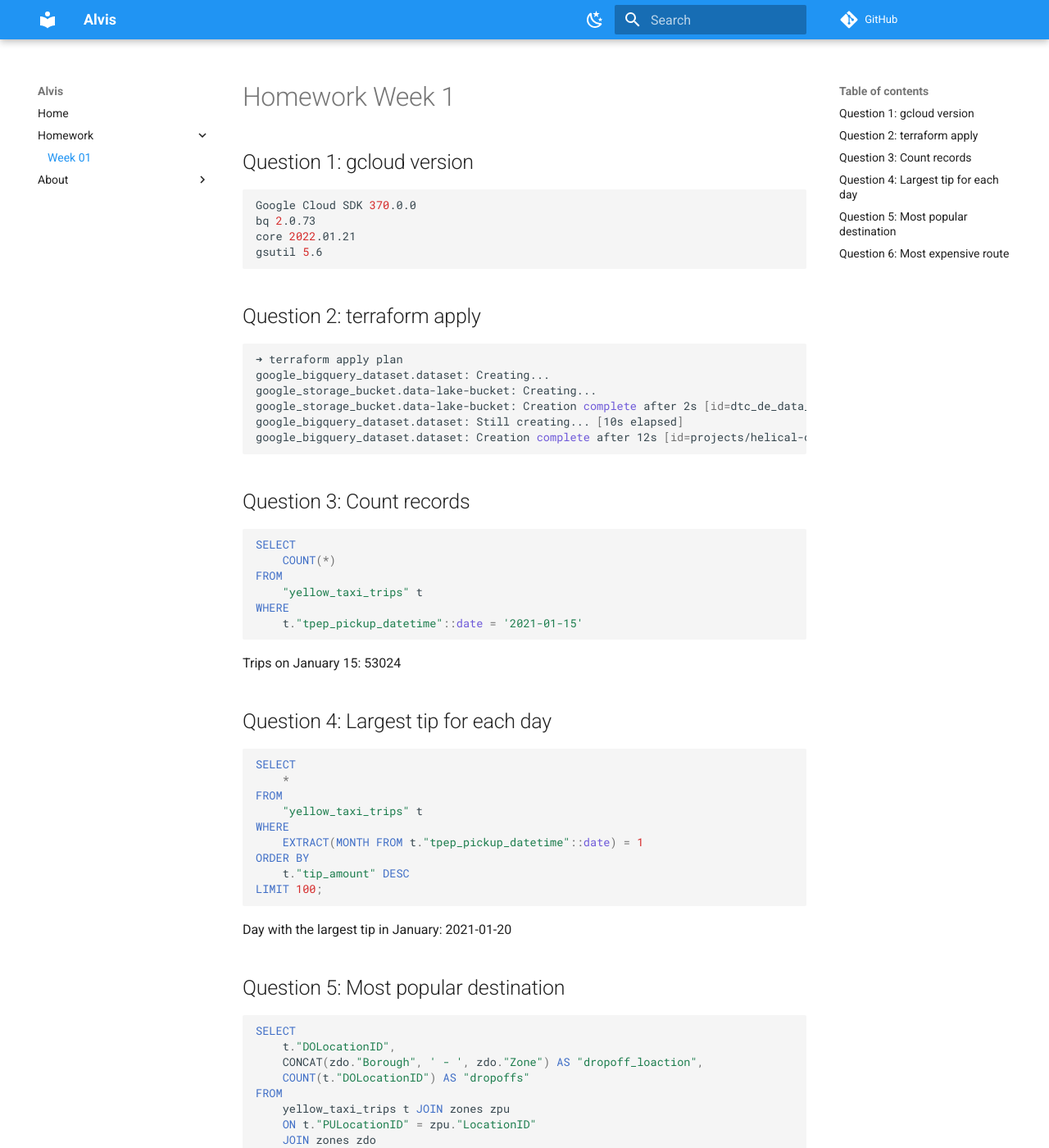
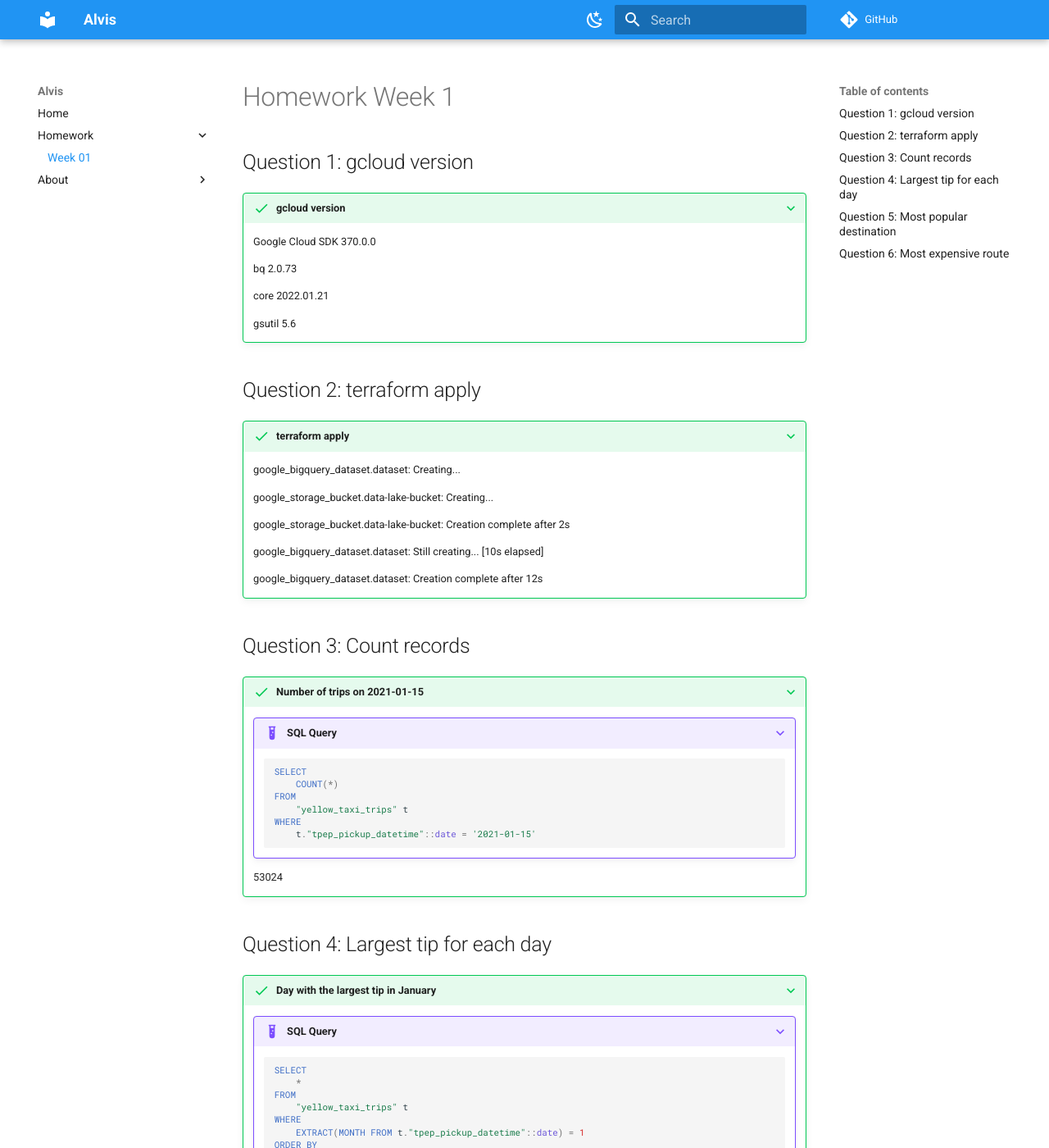
Before and after one commit to samuel-odinware/alvis, an MkDocs documentation site: the page built from docs/homework/week-01.md, in a window 1280 px wide and 1400 px high. Shown: the whole window at 82% size. Built offline with MkDocs 1.6.1 and Material for MkDocs 9.7.7, drawn with Linux system fonts in a browser that asks for light colours; comment, search, counter and statistics services are not loaded; some of the changed text lies outside the part shown.

Commit message:
docs: :memo: Add week 01 homework

````diff
--- a/docs/homework/week-01.md
+++ b/docs/homework/week-01.md
@@ -2,92 +2,115 @@
 
 ## Question 1: gcloud version
 
-```zsh
-Google Cloud SDK 370.0.0
-bq 2.0.73
-core 2022.01.21
-gsutil 5.6
-```
+???+ success "gcloud version"
+	Google Cloud SDK 370.0.0
+
+	bq 2.0.73
+
+	core 2022.01.21
+
+	gsutil 5.6
+
 
 ## Question 2: terraform apply
 
-```zsh
-➜ terraform apply plan
-google_bigquery_dataset.dataset: Creating...
-google_storage_bucket.data-lake-bucket: Creating...
-google_storage_bucket.data-lake-bucket: Creation complete after 2s [id=dtc_de_data_lake_helical-chemist-338917]
-google_bigquery_dataset.dataset: Still creating... [10s elapsed]
-google_bigquery_dataset.dataset: Creation complete after 12s [id=projects/helical-chemist-338917/datasets/trips_data_all]
-```
+???+ success "terraform apply"
+
+	google_bigquery_dataset.dataset: Creating...
+
+	google_storage_bucket.data-lake-bucket: Creating...
+
+	google_storage_bucket.data-lake-bucket: Creation complete after 2s
+
+	google_bigquery_dataset.dataset: Still creating... [10s elapsed]
+
+	google_bigquery_dataset.dataset: Creation complete after 12s
+
 
 ## Question 3: Count records
 
-```sql
-SELECT
-	COUNT(*)
-FROM
-	"yellow_taxi_trips" t
-WHERE
-	t."tpep_pickup_datetime"::date = '2021-01-15'
-```
+???+ success "Number of trips on 2021-01-15"
 
-Trips on January 15: 53024
+	???+ example "SQL Query"
+
+		```sql
+		SELECT
+			COUNT(*)
+		FROM
+			"yellow_taxi_trips" t
+		WHERE
+			t."tpep_pickup_datetime"::date = '2021-01-15'
+		```
+
+	53024
 
 ## Question 4: Largest tip for each day
 
-```sql
-SELECT
-	*
-FROM
-	"yellow_taxi_trips" t
-WHERE
-	EXTRACT(MONTH FROM t."tpep_pickup_datetime"::date) = 1
-ORDER BY
-	t."tip_amount" DESC
-LIMIT 100;
-```
+???+ success "Day with the largest tip in January"
 
-Day with the largest tip in January: 2021-01-20
+	???+ example "SQL Query"
+
+		```sql
+		SELECT
+			*
+		FROM
+			"yellow_taxi_trips" t
+		WHERE
+			EXTRACT(MONTH FROM t."tpep_pickup_datetime"::date) = 1
+		ORDER BY
+			t."tip_amount" DESC
+		LIMIT 100;
+		```
+
+	2021-01-20
 
 ## Question 5: Most popular destination
 
-```sql
-SELECT
-	t."DOLocationID",
-	CONCAT(zdo."Borough", ' - ', zdo."Zone") AS "dropoff_loaction",
-	COUNT(t."DOLocationID") AS "dropoffs"
-FROM
-	yellow_taxi_trips t JOIN zones zpu
-	ON t."PULocationID" = zpu."LocationID"
-	JOIN zones zdo
-	ON t."DOLocationID" = zdo."LocationID"
-GROUP BY
-	t."DOLocationID",
-	zdo."Borough",
-	zdo."Zone"
-ORDER BY
-	dropoffs DESC
-```
+???+ success "Most Popular Destination"
 
-236	"Manhattan - Upper East Side North"	73700
+	???+ example "SQL Query"
+
+		```sql
+		SELECT
+			t."DOLocationID",
+			CONCAT(zdo."Borough", ' - ', zdo."Zone") AS "dropoff_loaction",
+			COUNT(t."DOLocationID") AS "dropoffs"
+		FROM
+			yellow_taxi_trips t JOIN zones zpu
+			ON t."PULocationID" = zpu."LocationID"
+			JOIN zones zdo
+			ON t."DOLocationID" = zdo."LocationID"
+		GROUP BY
+			t."DOLocationID",
+			zdo."Borough",
+			zdo."Zone"
+		ORDER BY
+			dropoffs DESC
+		```
+
+	236 "Manhattan - Upper East Side North" 73700
 
 ## Question 6: Most expensive route
 
-```sql
-SELECT
-	CONCAT(zpu."Borough", ' - ', zpu."Zone") AS "pickup_location",
-	CONCAT(zdo."Borough", ' - ', zdo."Zone") AS "dropoff_loaction",
-	AVG(t."total_amount") AS "avg_total"
-FROM
-	yellow_taxi_trips t JOIN zones zpu
-	ON t."PULocationID" = zpu."LocationID"
-	JOIN zones zdo
-	ON t."DOLocationID" = zdo."LocationID"
-GROUP BY
-	pickup_location,
-	dropoff_loaction
-ORDER BY
-	avg_total DESC
-```
+???+ success "Most Popular Destination"
 
-"Manhattan - Alphabet City"	"Unknown - "	2292.4
+	???+ example "SQL Query"
+
+		```sql
+		SELECT
+			CONCAT(zpu."Borough", ' - ', zpu."Zone") AS "pickup_location",
+			CONCAT(zdo."Borough", ' - ', zdo."Zone") AS "dropoff_loaction",
+			AVG(t."total_amount") AS "avg_total"
+		FROM
+			yellow_taxi_trips t JOIN zones zpu
+			ON t."PULocationID" = zpu."LocationID"
+			JOIN zones zdo
+			ON t."DOLocationID" = zdo."LocationID"
+		GROUP BY
+			pickup_location,
+			dropoff_loaction
+		ORDER BY
+			avg_total DESC
+		```
+
+	"Manhattan - Alphabet City" "Unknown - " 2292.4
--- a/mkdocs.yml
+++ b/mkdocs.yml
@@ -12,14 +12,14 @@ theme:
     - media: "(prefers-color-scheme: dark)"
       scheme: slate
       primary: blue
-      accent: green
+      accent: amber
       toggle:
         icon: material/weather-sunny
         name: Switch to light mode
     - media: "(prefers-color-scheme: light)"
       scheme: default
       primary: blue
-      accent: green
+      accent: amber
       toggle:
         icon: material/weather-night
         name: Switch to dark mode
@@ -27,6 +27,8 @@ theme:
 markdown_extensions:
   - admonition
   - codehilite
+  - pymdownx.details
+  - pymdownx.superfences
 
 plugins:
 - search
````
Also changed, not shown: pyproject.toml (+4 -4 lines), 3 other files.
